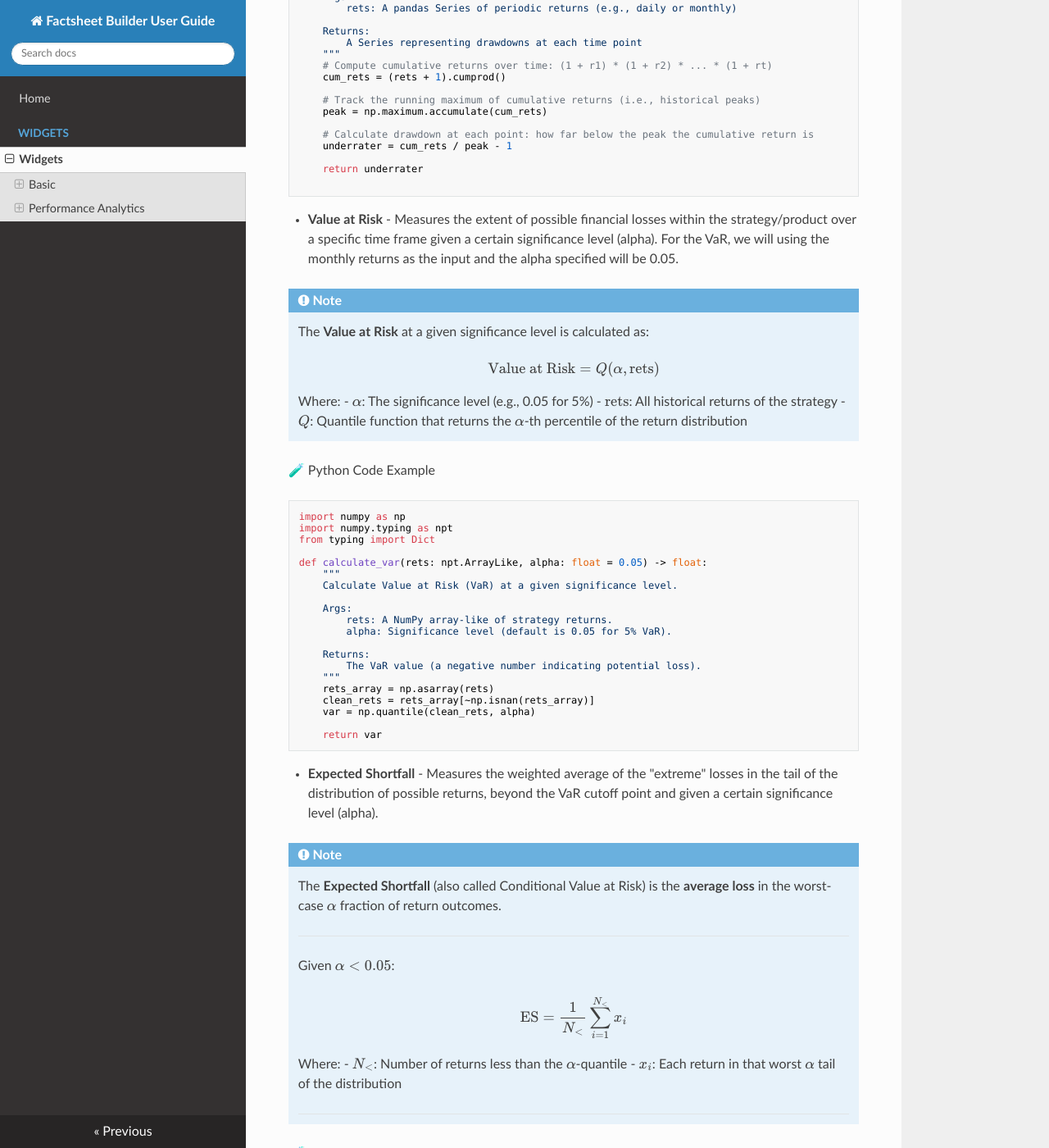
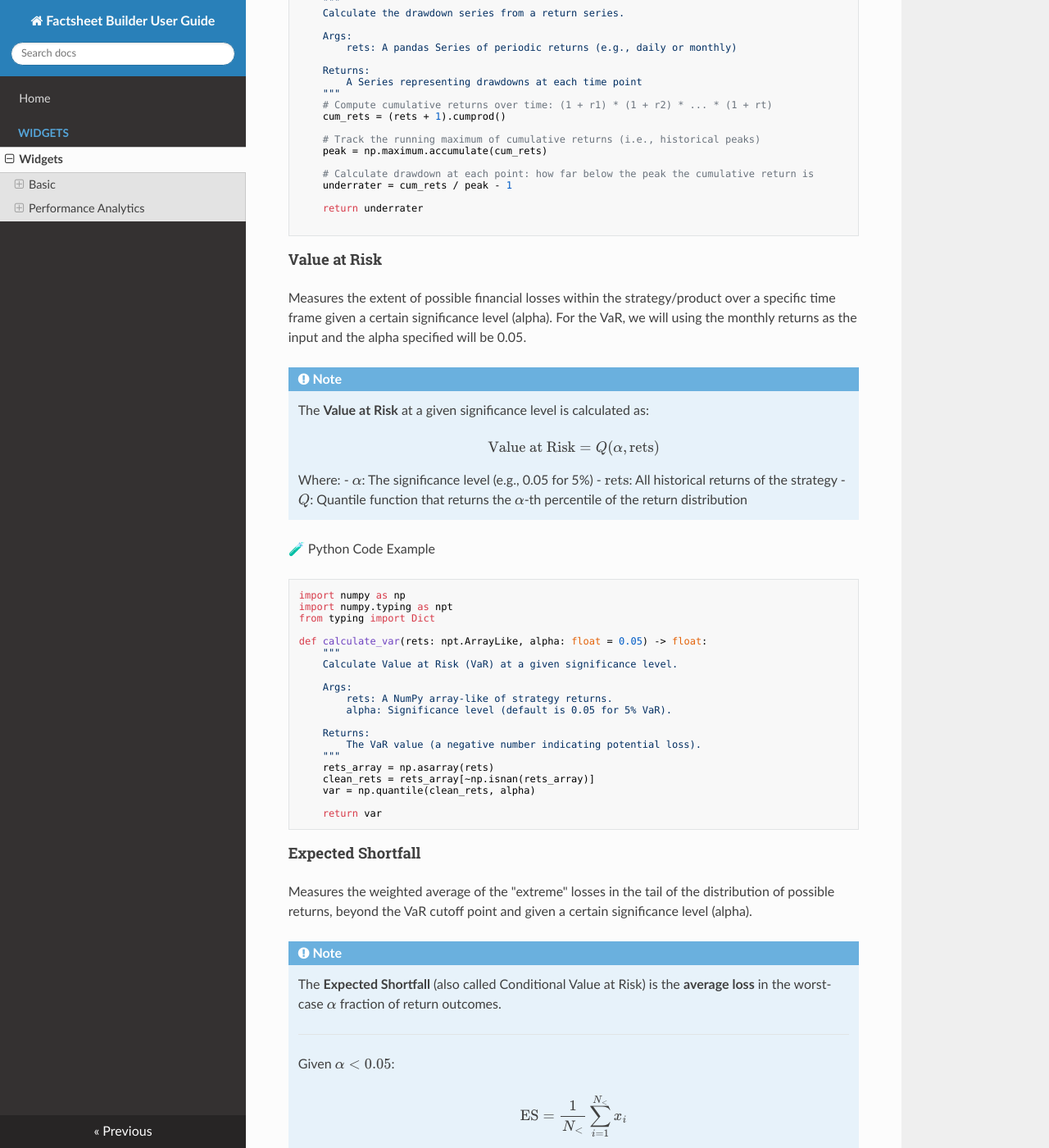
Before and after one commit to noviscient/factbox-user-guide, an MkDocs documentation site: the page built from docs/widgets/index.md, in a window 1280 px wide and 1400 px high, scrolled down 11018 px. Shown: the whole window at 82% size. Built offline with MkDocs 1.6.1, drawn with Linux system fonts in a browser that asks for light colours; nearby versions of some CDN libraries; some of the changed text lies outside the part shown.

Commit message:
update widgets, restructure

````diff
--- a/docs/widgets/index.md
+++ b/docs/widgets/index.md
@@ -252,7 +252,8 @@ def calculate_downside_volatility(excess_rets: pd.Series, scale: int = 252) -> f
 
 ```
 
-- **Maximum Drawdown** - The largest peak-to-trough decline in value during a specific period, showing the worst potential loss.
+#### Maximum Drawdown
+The largest peak-to-trough decline in value during a specific period, showing the worst potential loss.
 
 !!! note
     **📉 Max Drawdown Calculation**
@@ -339,7 +340,8 @@ def cal_underrater(rets: pd.Series) -> pd.Series:
 
 ```
 
-- **Value at Risk** - Measures the extent of possible financial losses within the strategy/product over a specific time frame given a certain significance level (alpha). For the VaR, we will using the monthly returns as the input and the alpha specified will be 0.05.
+#### Value at Risk
+Measures the extent of possible financial losses within the strategy/product over a specific time frame given a certain significance level (alpha). For the VaR, we will using the monthly returns as the input and the alpha specified will be 0.05.
 
 !!! note
 
@@ -379,7 +381,8 @@ def calculate_var(rets: npt.ArrayLike, alpha: float = 0.05) -> float:
     return var
 ```
 
-- **Expected Shortfall** - Measures the weighted average of the "extreme" losses in the tail of the distribution of possible returns, beyond the VaR cutoff point and given a certain significance level (alpha).
+#### Expected Shortfall
+Measures the weighted average of the "extreme" losses in the tail of the distribution of possible returns, beyond the VaR cutoff point and given a certain significance level (alpha).
 
 !!! note
 
@@ -428,7 +431,8 @@ def calculate_empirical_expected_shortfall(rets: npt.ArrayLike, alpha: float = 0
     return es
 ```
 
-- **Beta (Market Index)** - Indicates sensitivity to market movements; a beta above 1 implies higher volatility than the market.
+#### Beta (Market Index)
+Indicates sensitivity to market movements; a beta above 1 implies higher volatility than the market.
 
 !!! note
 
````
